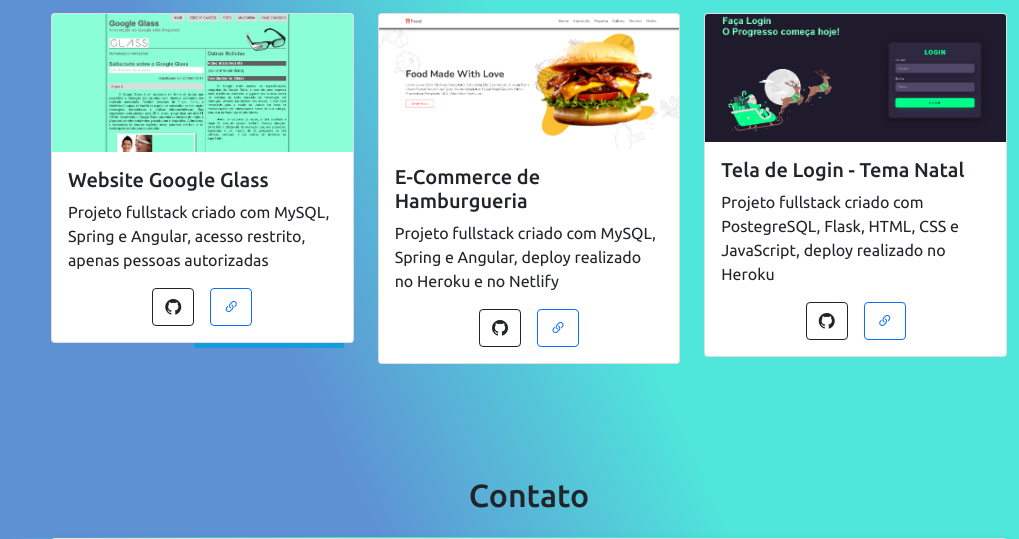
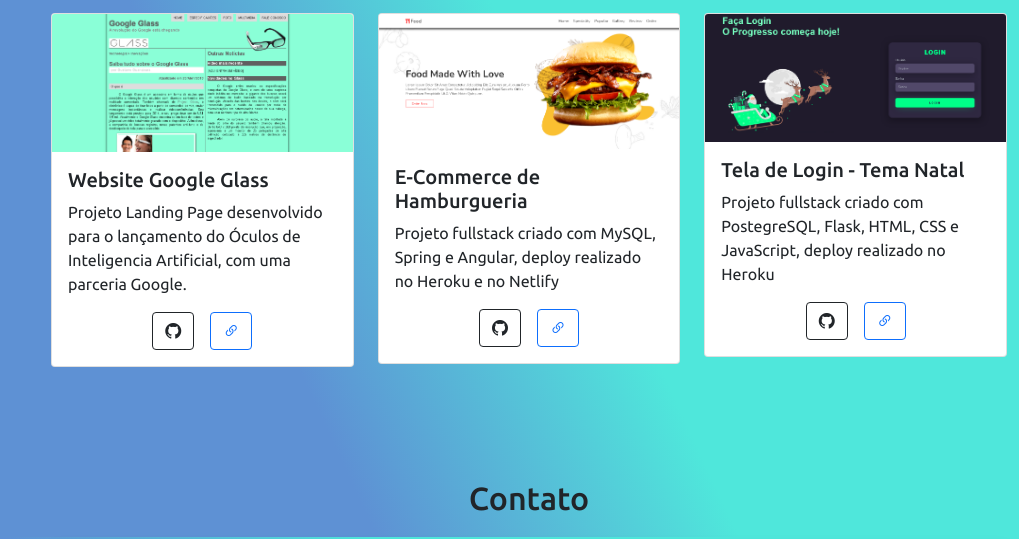
Before and after one commit to PericlesDev/Portfolio, a Flask app: page / in a window 1280 px wide. Shown: the part 3463-4002 px from the top of the page, without its empty margins (261-1280 px from the left). Run offline with Flask 2, Linux system fonts and the light colour scheme; some libraries are stand-ins or nearby versions.

Commit message:
Frameworks, Titulos-principais,Css-position

```diff
--- a/static/javascript.js
+++ b/static/javascript.js
@@ -53,8 +53,8 @@
 
 btnEnviar.addEventListener("click", ()=>{
     btnEnviarLoader.style.display = "block";
-    btnEnviar.style.display = "none"
-});
+  btnEnviar.style.display = "none"
+})
 
 //Alerta de mensagem sumindo
 
--- a/static/style.css
+++ b/static/style.css
@@ -161,6 +161,7 @@
     color: #fff;
     z-index: 1;
     position: relative;
+    top: 20px;
 }
 .Container .card .content p {
     font-size: 1em;
@@ -251,6 +252,7 @@
 }
 
 
+
 /* Responsividade Mobile */
 
 i.menu-mobile {
--- a/templates/index.html
+++ b/templates/index.html
@@ -95,7 +95,7 @@
          Desenvolvi este portfólio com histórias.
          Histórias-quais me fizeram estar presente durante início, meio e fim no processo de aprendizado de cada uma delas
          Hoje como Junior consigo ver meu papel na construção de uma sociedade melhor pela qual eu estarei tão perto de conhecer</p>
-       <button class="botao"><a href="../static/Moderno Profissional Currículo (1).pdf" download="PériclesCV" type="apllication/pdf">Download CV</a></button>
+       <button class="botao"><a href="../static/Currículo - Front-end Péricles.pdf" download="PériclesCV" type="apllication/pdf">Download CV</a></button>
       </div>
       </div>
     </section>
@@ -107,28 +107,29 @@
         <div class="content">
         <h2><img src="https://img.icons8.com/color/95/000000/html-5--v1.png"/></h2>
         <h3>HTML5</h3>
-        <p>Frameworks: Bootstrap & jQuery</p>
+        <p>Bootstrap<br>jQuery
+        </p>
         </div>
       </div>
       <div class="card">
         <div class="content">
         <h2><img src="https://img.icons8.com/color/95/000000/css3.png"/></h2>
         <h3>CSS</h3>
-        <p>Frameworks: Bootstrap, Tailwind CSS, Flexbox Grid & Glassmorphism</p>
+        <p>Bootstrap<br>Tailwind CSS<br>Flexbox Grid<br>Glassmorphism</p>
         </div>
       </div>
       <div class="card">
         <div class="content">
         <h2><img src="https://img.icons8.com/ios-filled/100/f1c40f/javascript-logo.png"/></h2>
         <h3>Javascript</h3>
-        <p>Frameworks: Anime.js, jQuery & Vanilla-tilt.js </p>
+        <p>Anime.js<br>jQuery<br>Vanilla-tilt.js<br>ScrollReveal</p>
         </div>
       </div>
       <div class="card">
         <div class="content">
         <h2><img src="https://img.icons8.com/office/100/000000/react.png"/></h2>
         <h3>React</h3>
-        <p>Lorem ipsum dolor sit amet consectetur.</p>
+        <p>Constants<br>Componentes<br>Package.Json</p>
         </div>
       </div>
 
@@ -237,11 +238,11 @@
                                     alt="Google Glass">
                                 <div class="card-body">
                                     <h5 class="card-title">Website Google Glass</h5>
-                                    <p class="card-text">Projeto fullstack criado com MySQL, Spring e Angular,
-                                        acesso restrito, apenas pessoas autorizadas</p>
+                                    <p class="card-text">Projeto Landing Page desenvolvido para o lançamento do Óculos de
+                                    Inteligencia Artificial, com uma parceria Google.</p>
                                     <div class="d-flex justify-content-center">
-                                    <a href="https://github.com/codethi/blogPessoal-front-back"target='_blank'
-                                    class="btn btn-outline-dark me-3"><i class="bi bi-github"></i></a>
+                                    <abbr title="Repositório do Projeto"><a href="https://github.com/codethi/blogPessoal-front-back"target='_blank'
+                                    class="btn btn-outline-dark me-3"><i class="bi bi-github"></i></a></abbr>
 
                                         <a href="http://generationbrasil.online/#/login" target='_blank'
                                             class="btn btn-outline-primary"><i class="bi bi-link-45deg"></i></a>
@@ -258,9 +259,8 @@
                                     <p class="card-text">Projeto fullstack criado com MySQL, Spring e Angular,
                                         deploy realizado no Heroku e no Netlify</p>
                                     <div class="d-flex justify-content-center">
-                                        <a href="https://github.com/codethi/blogPessoal-front-back"
-                                            target='_blank' class="btn btn-outline-dark me-3"><i
-                                                class="bi bi-github"></i></a>
+                                    <abbr title="Repositório do Projeto"><a href="https://github.com/codethi/blogPessoal-front-back"
+                                            target='_blank' class="btn btn-outline-dark me-3"><i class="bi bi-github"></i></a></abbr>
                                         <a href="https://newbloggen.netlify.app/#/login" target='_blank'
                                             class="btn btn-outline-primary"><i class="bi bi-link-45deg"></i></a>
                                     </div>
@@ -276,8 +276,8 @@
                                     <p class="card-text">Projeto fullstack criado com PostegreSQL, Flask, HTML,
                                         CSS e JavaScript, deploy realizado no Heroku</p>
                                     <div class="d-flex justify-content-center">
-                                        <a href="https://github.com/codethi/pokedex-flask" target='_blank'
-                                            class="btn btn-outline-dark me-3"><i class="bi bi-github"></i></a>
+                                      <abbr title="Repositório do Projeto"><a href="https://github.com/codethi/pokedex-flask" target='_blank'
+                                            class="btn btn-outline-dark me-3"><i class="bi bi-github"></i></a></abbr>
                                         <a href="https://pokedex-thicode.herokuapp.com/" target='_blank'
                                             class="btn btn-outline-primary"><i class="bi bi-link-45deg"></i></a>
                                     </div>
@@ -300,8 +300,8 @@
                                         JavaScript,
                                         deploy realizado no Heroku</p>
                                     <div class="d-flex justify-content-center">
-                                        <a href="https://github.com/codethi/BlueMusicV2" target='_blank'
-                                            class="btn btn-outline-dark me-3"><i class="bi bi-github"></i></a>
+                                    <abbr title="Repositório do Projeto"><a href="https://github.com/codethi/BlueMusicV2" target='_blank'
+                                            class="btn btn-outline-dark me-3"><i class="bi bi-github"></i></a></abbr>
                                         <a href="https://appbluemusic.herokuapp.com/" target='_blank'
                                             class="btn btn-outline-primary"><i class="bi bi-link-45deg"></i></a>
                                     </div>
@@ -319,9 +319,9 @@
                                         JavaScript,
                                         deploy realizado no Netlify</p>
                                     <div class="d-flex justify-content-center">
-                                        <a href="https://github.com/codethi/cronometro-intervalo"
+                                    <abbr title="Repositório do Projeto"><a href="https://github.com/codethi/cronometro-intervalo"
                                             target='_blank' class="btn btn-outline-dark me-3"><i
-                                                class="bi bi-github"></i></a>
+                                                class="bi bi-github"></i></a></abbr>
                                         <a href="https://timer-break.netlify.app/" target='_blank'
                                             class="btn btn-outline-primary"><i class="bi bi-link-45deg"></i></a>
                                     </div>
@@ -339,8 +339,8 @@
                                         JavaScript,
                                         deploy realizado no Netlify</p>
                                     <div class="d-flex justify-content-center">
-                                        <a href="https://github.com/codethi/thi.code" target='_blank'
-                                            class="btn btn-outline-dark me-3"><i class="bi bi-github"></i></a>
+                                       <abbr title="Repositório do Projeto"><a href="https://github.com/codethi/thi.code" target='_blank'
+                                            class="btn btn-outline-dark me-3"><i class="bi bi-github"></i></a></abbr>
                                         <a href="https://thicode.netlify.app/" target='_blank'
                                             class="btn btn-outline-primary"><i class="bi bi-link-45deg"></i></a>
                                     </div>
@@ -412,8 +412,8 @@
       {% with messages = get_flashed_messages() %}
       {% if messages %}
       {% for message in messages %}
-      <div id="alerta" class="alert alert-ranger alert-dismissible fade show" role="alert">
-        <i class="bi bi-check-circle-fill"></i> {{mesage}}
+      <div id="alerta" class="alert alert-success alert-dismissible fade show" role="alert">
+        <i class="bi bi-check-circle-fill">Mensagem enviada!</i>
         <button type="button" class="btn-close" data-bs-dismiss="alert" aria-label="Close"></button>
       </div>
       {% endfor %}
```
Also changed, not shown: static/img/Capa de Perfil.png (added), static/img/Linkedin-image1.png (added), static/img/Linkedin-image2.png (added), static/img/Linkedin-image3.png (added), 2 other files.
